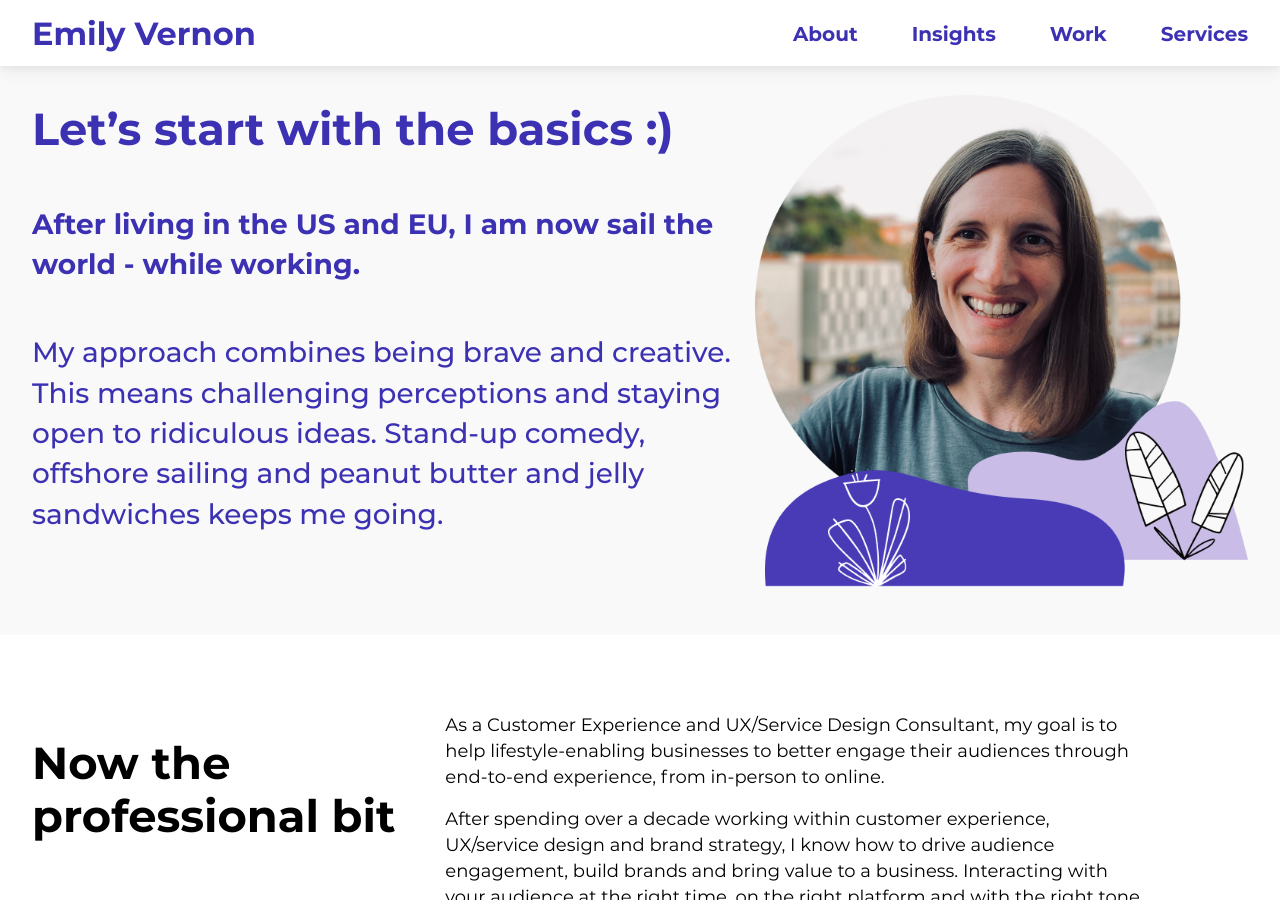
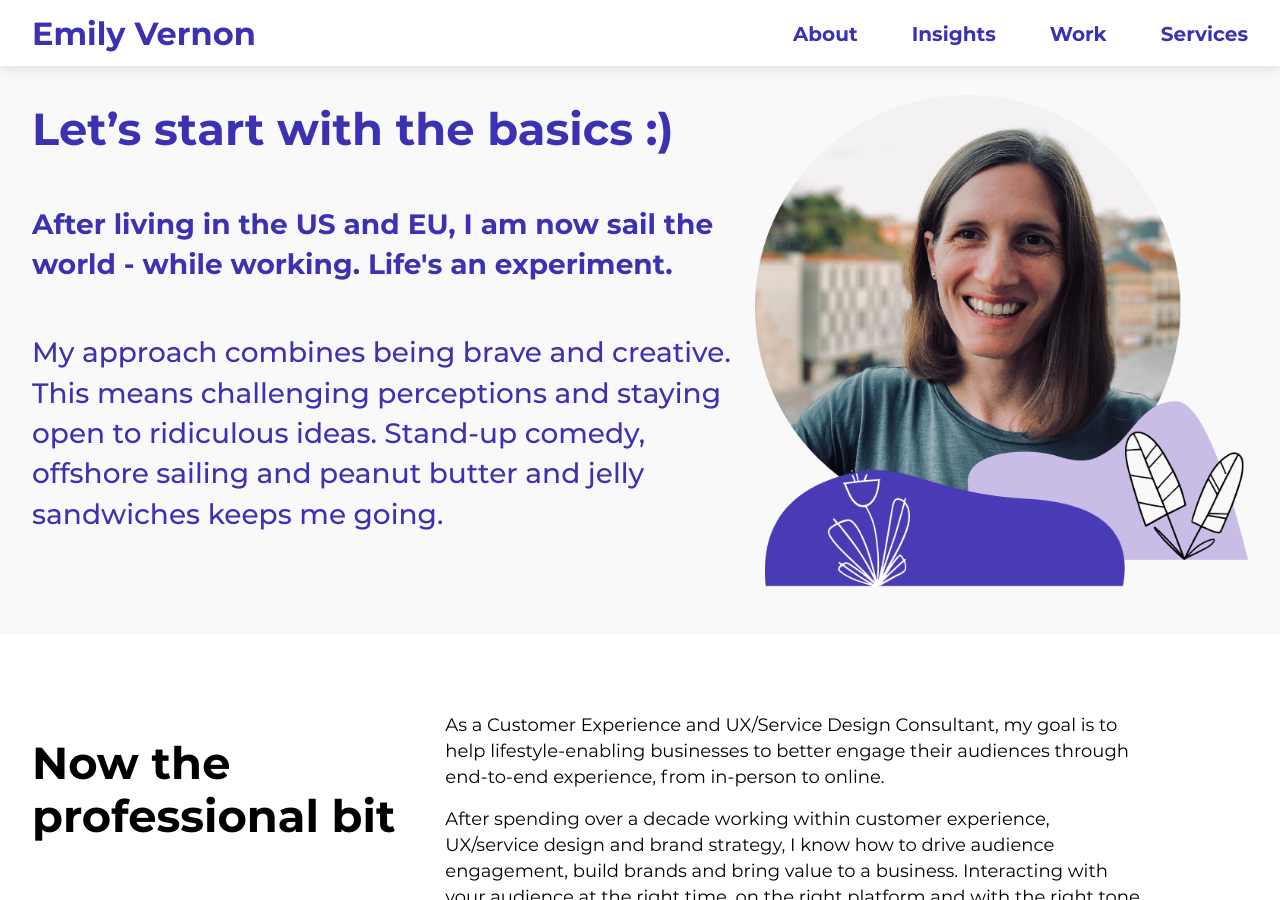
Before and after one commit to emilygv/emilyvernon.com, a Jekyll site: the page built from about.md, in a window 1280 px wide and 900 px high, scrolled down 419 px. Built offline with Jekyll 4.4.1, drawn with Linux system fonts in a browser that asks for light colours.

Commit message:
Update about.md

```diff
--- a/about.md
+++ b/about.md
@@ -10,7 +10,7 @@
 
 {% include hero_intro.html
 title= "Let’s start with the basics :)"
-subtitle= "After living in the US and EU, I am now sail the world - while working."
+subtitle= "After living in the US and EU, I am now sail the world - while working. Life's an experiment."
 description= "My approach combines being brave and creative. This means challenging perceptions and staying open to ridiculous ideas. Stand-up comedy, offshore sailing and peanut butter and jelly sandwiches keeps me going."
 image= "/assets/images/about_hero.png"
 %}
```
